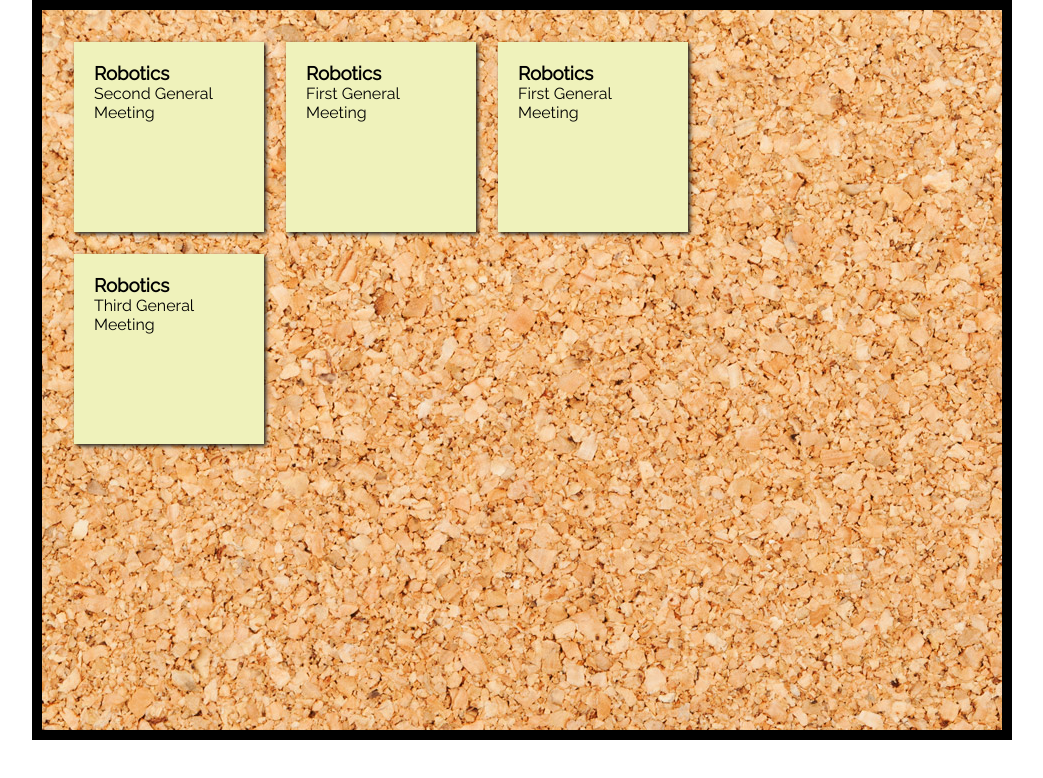
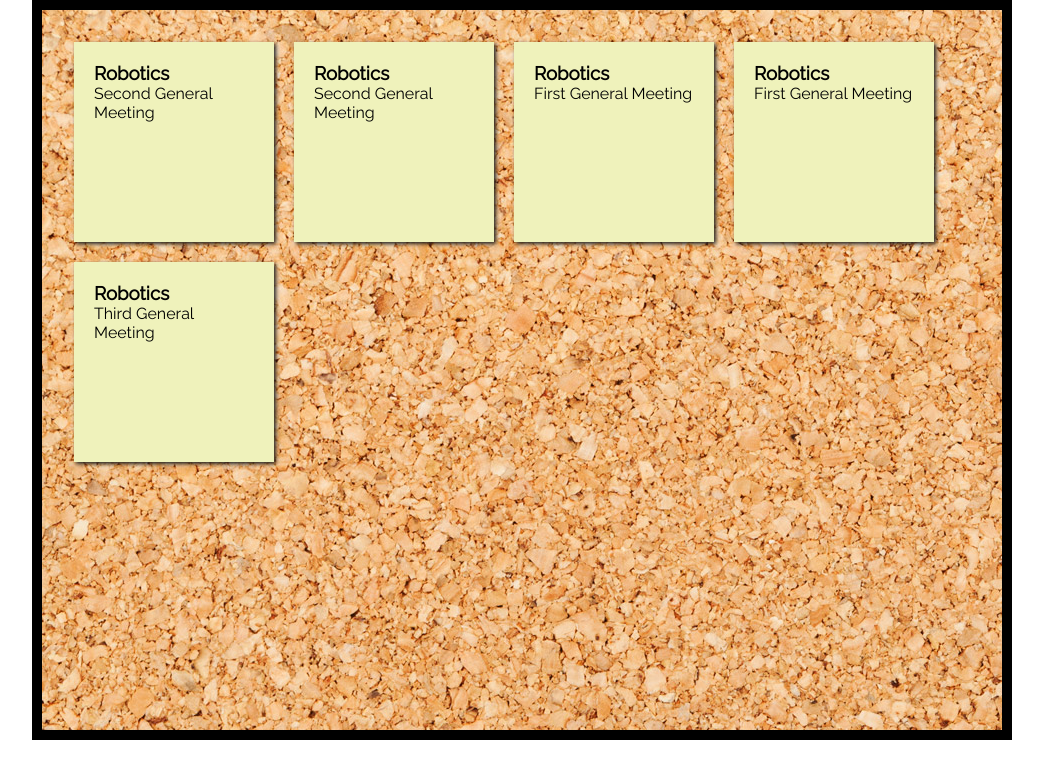
Before and after one commit to TBT-InternHacks2020/HackMIT, a plain HTML site: page public/stickyNotes.html in a window 1280 px wide. Shown: the whole page, without its empty margins (118-1161 px from the left). Drawn offline with nearby package versions, Linux system fonts and the light colour scheme; a web font is replaced by a local one.

Commit message:
sticky align

```diff
--- a/public/scripts/stickyNotes.js
+++ b/public/scripts/stickyNotes.js
@@ -7,60 +7,39 @@ class StickyNote {
     }
 }
 
-let currentStickyNotes = [new StickyNote("Robotics", "September 4th", "Robots!!!", "Second General Meeting"), new StickyNote("Robotics", "September 4th", "Robots!!!", "First General Meeting"), new StickyNote("Robotics", "September 4th", "Robots!!!", "First General Meeting"), new StickyNote("Robotics", "September 4th", "Robots!!!", "Third General Meeting")];
+let currentStickyNotes = [new StickyNote("Robotics", "September 4th", "Robots!!!", "Second General Meeting"), new StickyNote("Robotics", "September 4th", "Robots!!!", "Second General Meeting"), new StickyNote("Robotics", "September 4th", "Robots!!!", "First General Meeting"), new StickyNote("Robotics", "September 4th", "Robots!!!", "First General Meeting"), new StickyNote("Robotics", "September 4th", "Robots!!!", "Third General Meeting")];
 
 function addStickyNotesToRow() {
-    let stickiesPerRow = 3;
+    let stickiesPerRow = 5;
+    let stringToAdd1 = "";
+
     for (let i = 0; i < Math.floor(currentStickyNotes.length / stickiesPerRow); i++) {
-        $('#sports').append(`<tr>
+        for(let j = 0; j < stickiesPerRow; j++) {
+            stringToAdd1 += `<td>
+            <div class="stickyNote">
+            <h3>${currentStickyNotes[j].eventName}</h3>
+            <p>${currentStickyNotes[j].eventDescription}</p>
+            </div>
+            </td>`
+        }
+        $('#sports').append("<tr>" + stringToAdd1 + "</tr>");
+        stringToAdd1 = "";
+    }
+
+    let stringToAdd2 = "hello";
+
+    for (let i = 0; i < currentStickyNotes.length % stickiesPerRow; i++) {
+        stringToAdd2 += `
         <td>
         <div class="stickyNote">
-        <h3>${currentStickyNotes[i].eventName}</h3>
-        <p>${currentStickyNotes[i].eventDescription}</p>
+        <h3>${currentStickyNotes[currentStickyNotes.length - (i + 1)].eventName}</h3>
+        <p>${currentStickyNotes[currentStickyNotes.length - (i + 1)].eventDescription}</p>
         </div>
         </td>
-        <td>
-        <div class="stickyNote">
-        <h3>${currentStickyNotes[i + 1].eventName}</h3>
-        <p>${currentStickyNotes[i + 1].eventDescription}</p>
-        </div>
-        </td>
-        <td>
-        <div class="stickyNote">
-        <h3>${currentStickyNotes[i + 2].eventName}</h3>
-        <p>${currentStickyNotes[i + 2].eventDescription}</p>
-        </div>
-        </td>
-        </tr>`);
+        `;
     }
 
-    if (currentStickyNotes.length % stickiesPerRow != 0) {
-        if (currentStickyNotes.length % stickiesPerRow == 1) {
-            $('#sports').append(`<tr>
-            <td>
-            <div class="stickyNote">
-            <h3>${currentStickyNotes[currentStickyNotes.length - 1].eventName}</h3>
-            <p>${currentStickyNotes[currentStickyNotes.length - 1].eventDescription}</p>
-            </div>
-            </td>
-            </tr>`);
-        } else if (currentStickyNotes.length % stickiesPerRow == 2) {
-            $('#sports').append(`<tr>
-            <td>
-            <div class="stickyNote">
-            <h3>${currentStickyNotes[currentStickyNotes.length - 1].eventName}</h3>
-            <p>${currentStickyNotes[currentStickyNotes.length - 1].eventDescription}</p>
-            </div>
-            </td>
-            <td>
-            <div class="stickyNote">
-            <h3>${currentStickyNotes[currentStickyNotes.length - 2].eventName}</h3>
-            <p>${currentStickyNotes[currentStickyNotes.length - 2].eventDescription}</p>
-            </div>
-            </td>
-            </tr>`);
-        }
-    }
+    $('#sports').append("<tr>" + stringToAdd2 + "</tr>");
 }
 
 addStickyNotesToRow();
--- a/public/styles/stickyNotes.css
+++ b/public/styles/stickyNotes.css
@@ -5,8 +5,8 @@
 }
 
 .stickyNote {
-    height: 150px;
-    width: 150px;
+    height: 160px;
+    width: 160px;
     background-color: #eff2bb;
     -moz-box-shadow: 2px 2px 4px rgba(33, 33, 33, 1);
     -webkit-box-shadow: 2px 2px 4px rgba(33, 33, 33, 1);
@@ -31,6 +31,12 @@
     margin: 20px;
 }
 
-.stickies>tr>td>div{
+.stickies>tr>td>div {
     margin: 10px;
 }
+
+.stickies>tr>td {
+    display: inline-flex;
+    align-items: center;
+    align-content: center;
+}
```
